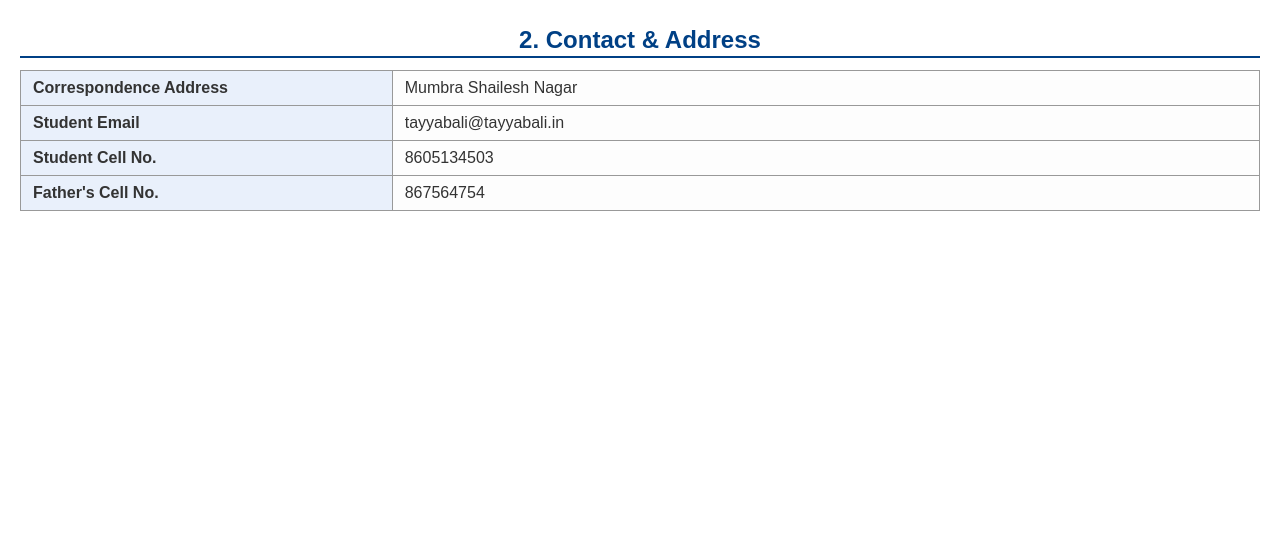
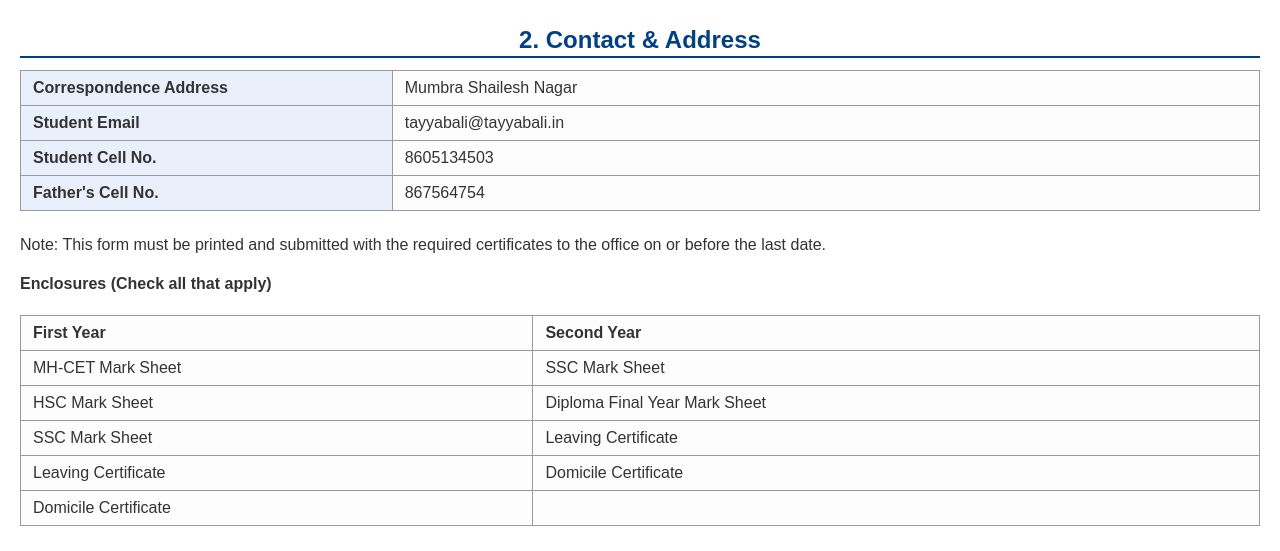
Before and after one commit to tayyabsayyad/DBIT_FE_CAP_Against_Django, a Django app: template templates/application_pdf.html in a window 1280 px wide. Shown: the part 619-1170 px from the top of the page. Before the commit the page ends 830 px from the top, so only its background shows below. Run offline with Django 5.2, Linux system fonts and the light colour scheme; the template is opened without the code that fills it: values that come from a table or form of the project are taken from there, others are empty; data comes from the database, SQL or seed files in the repository; both versions use the stored data as it was after the commit; some libraries are stand-ins or nearby versions.

Commit message:
Final Compelte system with all features.

```diff
--- a/templates/application_pdf.html
+++ b/templates/application_pdf.html
@@ -133,6 +133,42 @@
         {% endif %}
     </table>
     {% endif %}
+
+Note: This form must be printed and submitted with the required certificates to the
+office on or before the last date.
+
+<div class="enclosures-section">
+  <h4>Enclosures (Check all that apply)</h4>
+  <table class="enclosures-table">
+
+      <tr>
+      <td> <b>First Year</b></td>
+          <td><b>Second Year</b> </td>
+    </tr>
+    <tr>
+      <td>MH-CET Mark Sheet</td>
+      <td>SSC Mark Sheet</td>
+    </tr>
+    <tr>
+      <td>HSC Mark Sheet</td>
+      <td>Diploma Final Year Mark Sheet</td>
+    </tr>
+
+    <tr>
+      <td>SSC Mark Sheet</td>
+      <td>Leaving Certificate</td>
+    </tr>
+    <tr>
+      <td>Leaving Certificate</td>
+      <td>Domicile Certificate</td>
+    </tr>
+    <tr>
+      <td>Domicile Certificate</td>
+      <td></td>
+    </tr>
+  </table>
+</div>
+
 </div>
 
 </body>
--- a/templates/base.html
+++ b/templates/base.html
@@ -3,7 +3,7 @@
 <head>
     <meta charset="UTF-8"/>
     <meta name="viewport" content="width=device-width, initial-scale=1"/>
-    <title>{% block title %}CAP Admission 2025-26{% endblock %}</title>
+    <title>{% block title %}Against CAP Vacancy 2025-26{% endblock %}</title>
     <link href="https://cdn.jsdelivr.net/npm/bootstrap@5.3.0/dist/css/bootstrap.min.css" rel="stylesheet"/>
     <style>
         body {
@@ -57,7 +57,7 @@
 
 <nav class="navbar navbar-expand-lg navbar-dark bg-primary fixed-top">
     <div class="container-fluid">
-        <a class="navbar-brand" href="">CAP Admission</a>
+        <a class="navbar-brand" href="">Against CAP Vacancy 2025-26</a>
         <button class="navbar-toggler" type="button" data-bs-toggle="collapse" data-bs-target="#navbarResponsive"
                 aria-controls="navbarResponsive" aria-expanded="false" aria-label="Toggle navigation">
             <span class="navbar-toggler-icon"></span>
--- a/templates/first_year_detail.html
+++ b/templates/first_year_detail.html
@@ -15,5 +15,5 @@
 <p><strong>Diploma Passing Percentage:</strong> {{ app.diploma_passing_percentage }}</p>
 <p><strong>Application ID:</strong> {{ app.application_id }}</p>
 
-<a href="{% url 'admissionapp:first_year_admission' %}" class="btn btn-secondary mt-3">Edit Application</a>
+{#<a href="{% url 'admissionapp:first_year_admission' %}" class="btn btn-secondary mt-3">Edit Application</a>#}
 {% endblock %}
--- a/templates/first_year_form.html
+++ b/templates/first_year_form.html
@@ -1,7 +1,10 @@
 {% extends 'base.html' %}
 {% load widget_tweaks %}
 {% block content %}
+
+    <br><br><br><br>
 <h2>First Year Admission Form</h2>
+<br><br>
 <form method="post" novalidate>
     {% csrf_token %}
     {{ form.non_field_errors }}
@@ -14,6 +17,9 @@
         {% endfor %}
       </div>
     {% endfor %}
+    <h6><b>Note: Please Note MHT cet percentile should be entered in 7 decimal points</b></h6>
     <button type="submit" class="btn btn-primary">Submit</button>
+
 </form>
+    <br><br>  <br><br>
 {% endblock %}
--- a/templates/second_year_detail.html
+++ b/templates/second_year_detail.html
@@ -16,5 +16,5 @@
 <p><strong>Diploma Passing Percentage:</strong> {{ app.diploma_passing_percentage }}</p>
 <p><strong>Application ID:</strong> {{ app.application_id }}</p>
 
-<a href="{% url 'admissionapp:second_year_admission' %}" class="btn btn-secondary mt-3">Edit Application</a>
+{#<a href="{% url 'admissionapp:second_year_admission' %}" class="btn btn-secondary mt-3">Edit Application</a>#}
 {% endblock %}
--- a/templates/second_year_form.html
+++ b/templates/second_year_form.html
@@ -2,7 +2,9 @@
 {% load widget_tweaks %}
 
 {% block content %}
+      <br><br>  <br><br>
 <h2>Direct Second Year Diploma Admission Form</h2>
+    <br><br>
 <form method="post" novalidate>
     {% csrf_token %}
     {{ form.non_field_errors }}
@@ -19,4 +21,5 @@
 
     <button type="submit" class="btn btn-primary">Submit</button>
 </form>
+    <br><br>  <br><br>
 {% endblock %}
```
Also changed, not shown: templates/login.html (+21 -4 lines), db.sqlite3.
